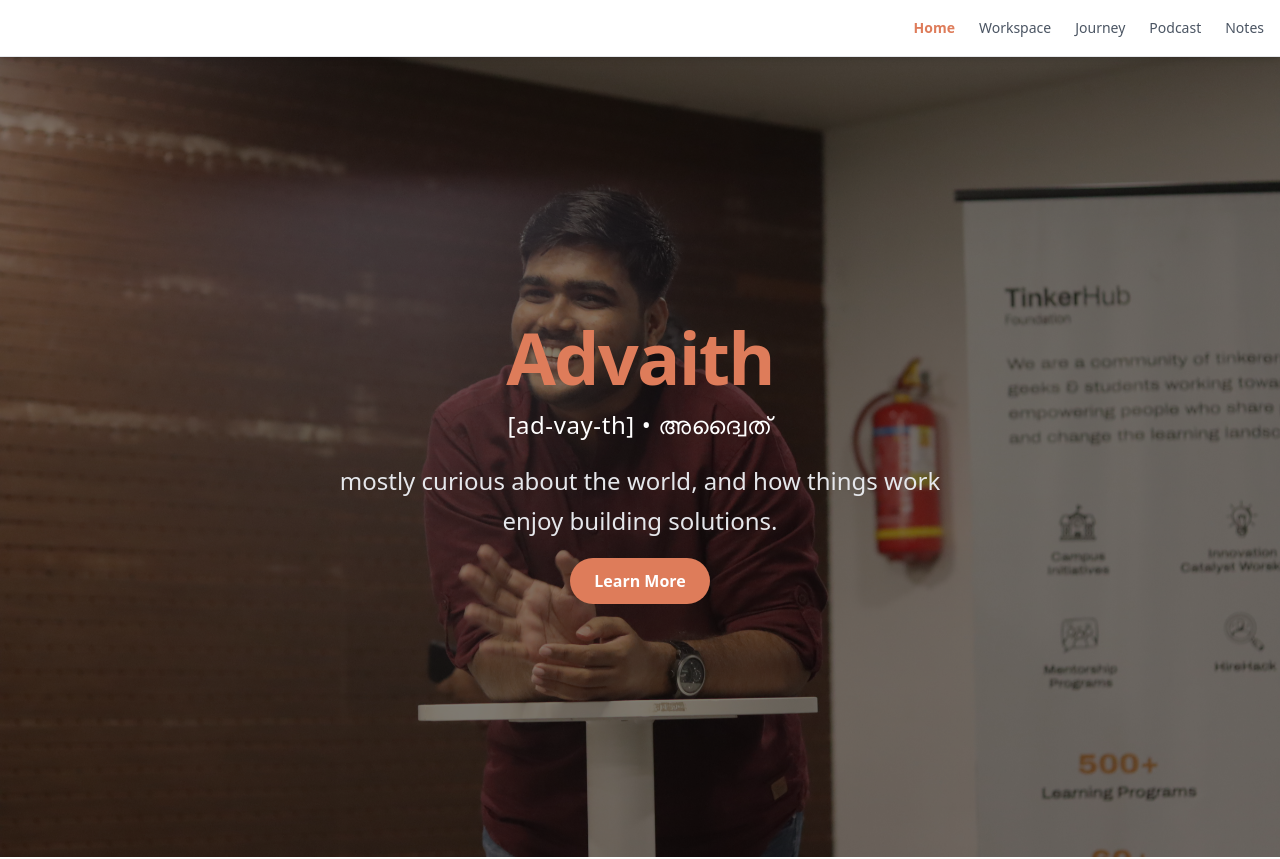
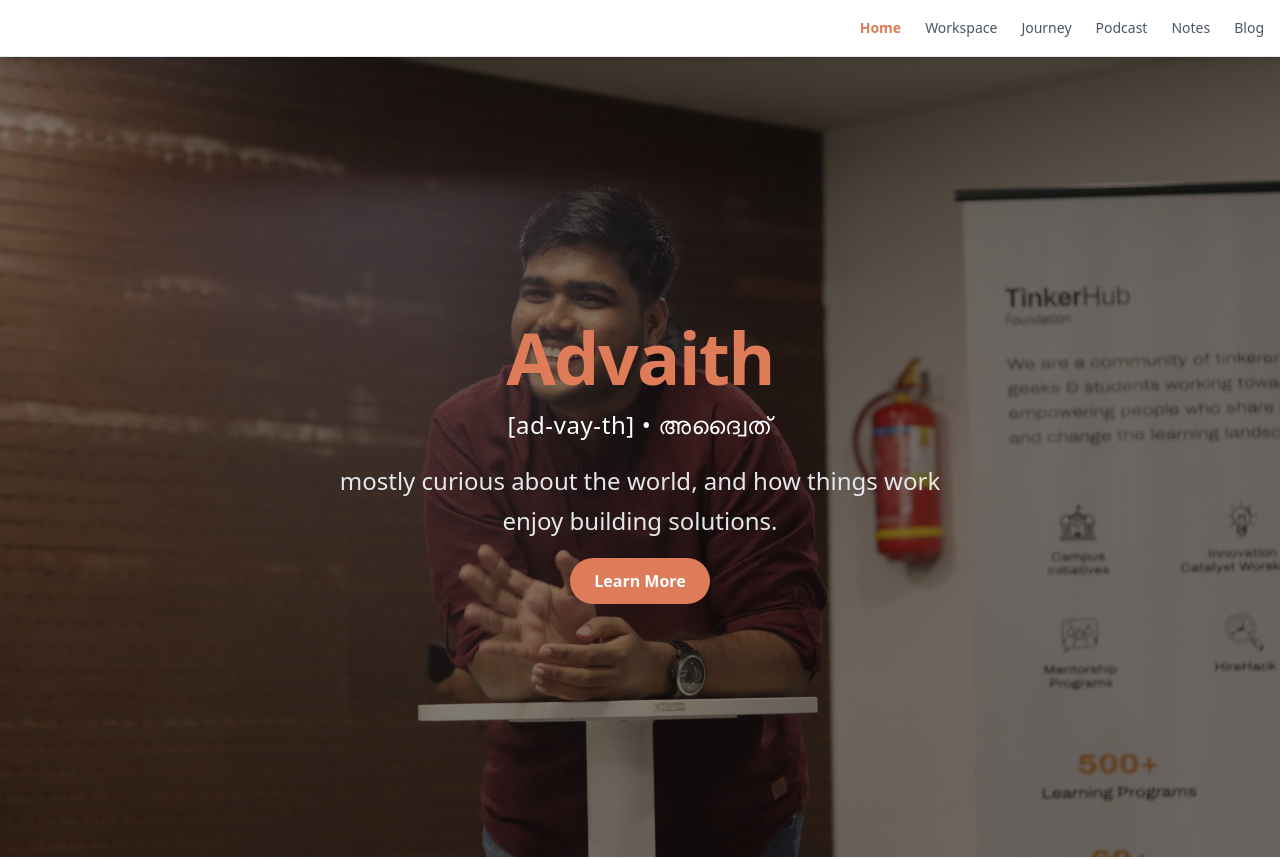
Before and after one commit to advaith-unnikrishnan/portfoliov2, a Next.js app: page / in a window 1280 px wide. Shown: the top 859 px of the page. Built offline with nearby package versions, Linux system fonts and the light colour scheme.

Commit message:
fix: blog url

```diff
--- a/app/components/Header.js
+++ b/app/components/Header.js
@@ -14,7 +14,7 @@ export default function Header() {
     { href: '/journey', label: 'Journey' },
     { href: 'https://youtube.com/@kuriouskathakal', label: 'Podcast', external: true },
     { href: 'https://advaithu.substack.com', label: 'Notes', external: true },
-    // { href: '/blog', label: 'Blog' },
+    { href: '/blog', label: 'Blog' },
   ]
   return (
     <header className="sticky top-0 z-50 w-full border-b bg-white shadow-md">
```
